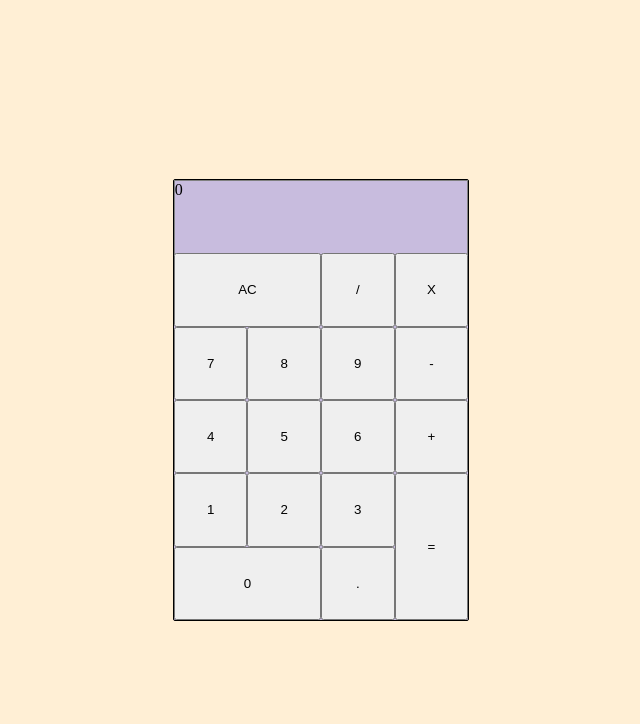
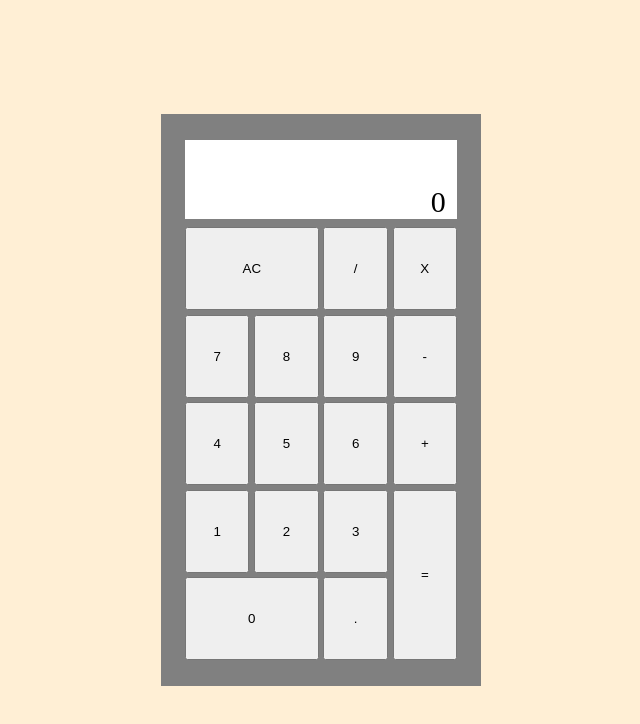
Before and after one commit to Alextm90/calculator, a React (Create React App) app in the folder calculator/: page / in a window 1280 px wide. Shown: the top 724 px of the page, without its empty margins (319-959 px from the left). Built offline with nearby package versions, Linux system fonts and the light colour scheme.

Commit message:
updated App

```diff
--- a/calculator/src/App.css
+++ b/calculator/src/App.css
@@ -7,40 +7,66 @@ body {
     background: papayawhip;
 }
 
+#calculator {
+    min-height: 70vh;
+    min-width: 25vw;
+    display: flex;
+    justify-content: center;
+    align-items: center;
+    background-color: gray;
+}
+
 #container {
     display: grid;
-    height: 55vh; /*change back to min-height if need to */
-    width: 23vw; /*change back to min-width if need to */
+    gap: .3rem;
+    min-width: 85%;
+    min-height: 65vh;
     grid-template-rows: 1fr 1fr 1fr 1fr 1fr 1fr;
     grid-template-columns: 1fr 1fr 1fr 1fr;
-    border: 1px solid black;
     border-radius: 2px;
-    background-color: rgba(0, 0, 255, 0.215);
-
+    margin: 1.65rem;
 }
 
 #display {
-    width: 99.3%;
-    height: 100%;
-    border: 1px solid gray;
+    font-size: 30px;
+    max-width: 100%;
+    height: 95.7%;
+    display: flex;
+    flex-wrap: wrap;
+    justify-content: right;
+    align-content: end;
     grid-area: 1/1/1/5;
+    padding-right: .7rem;
+    background-color: white;
+}
+
+#display-history {
+    font-size: 23px;
+    color: gray;
+    height: 1.5rem;
+    display: flex;
+    justify-content: right;
+    grid-area: 1/1/1/5;
+    z-index: 1;
+    padding: 1rem .7rem 0 0;
+    background-color: white;
 }
 
 #divide {
-  grid-area: 2/3/2/3
+    grid-area: 2/3/2/3
 }
 
 #multiply {
- grid-area: 2/4/2/4;
+    grid-area: 2/4/2/4;
 
 }
 
 #subtract {
-grid-area: 3/4/4/5
+    grid-area: 3/4/4/5
 }
 
 #add {
-grid-area: 4/4/5/5
+    grid-area: 4/4/5/5
 }
 
 #equals {
--- a/calculator/src/App.js
+++ b/calculator/src/App.js
@@ -1,5 +1,5 @@
 import './App.css';
-import {useState} from "react";
+import { useState } from "react";
 
 function App() {
 
@@ -50,15 +50,15 @@ function App() {
 
   const evaluateStr = () => {
        setHistory(display)
-       setEqual(" =")
-       let ans = eval(display)
-       setDisplay(ans)
+       setEqual(" = ")
+       setDisplay(eval(display))
   }
   return (
     <div className="App">
+      <div id='calculator'>
        <div id="container">
-
-       <div id="display"><div id='display-history'>{history}{equal}</div>{display}</div>
+       <div id='display-history'>{history}{equal}</div>
+       <div id="display">{display}</div>
        <button id="clear" onClick={clearDisplay}>AC</button>
        <button id="equals" onClick={evaluateStr}>=</button>
        <button id="seven" value={7} onClick={(e) => setInput(e)}>7</button>
@@ -76,7 +76,8 @@ function App() {
        <button id="multiply" value={" * "} onClick={(e) => setInput(e)}>X</button>
        <button id="divide" value={" / "} onClick={(e) => setInput(e)}>/</button>
        <button id="decimal" value={"."} onClick={(e) => setInput(e)}>.</button>
-      </div>
+       </div>
+     </div>
     </div>
   );
 }
```
